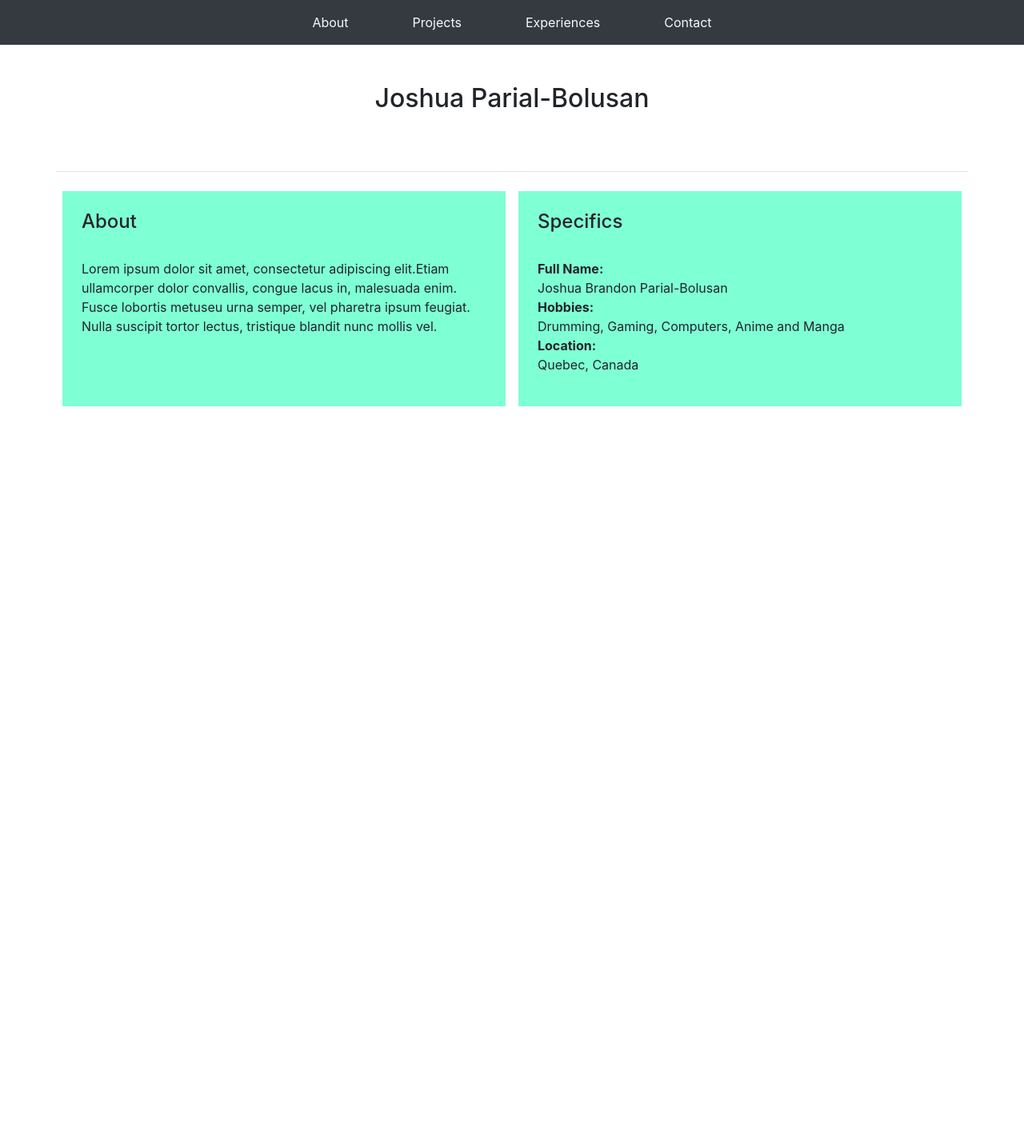
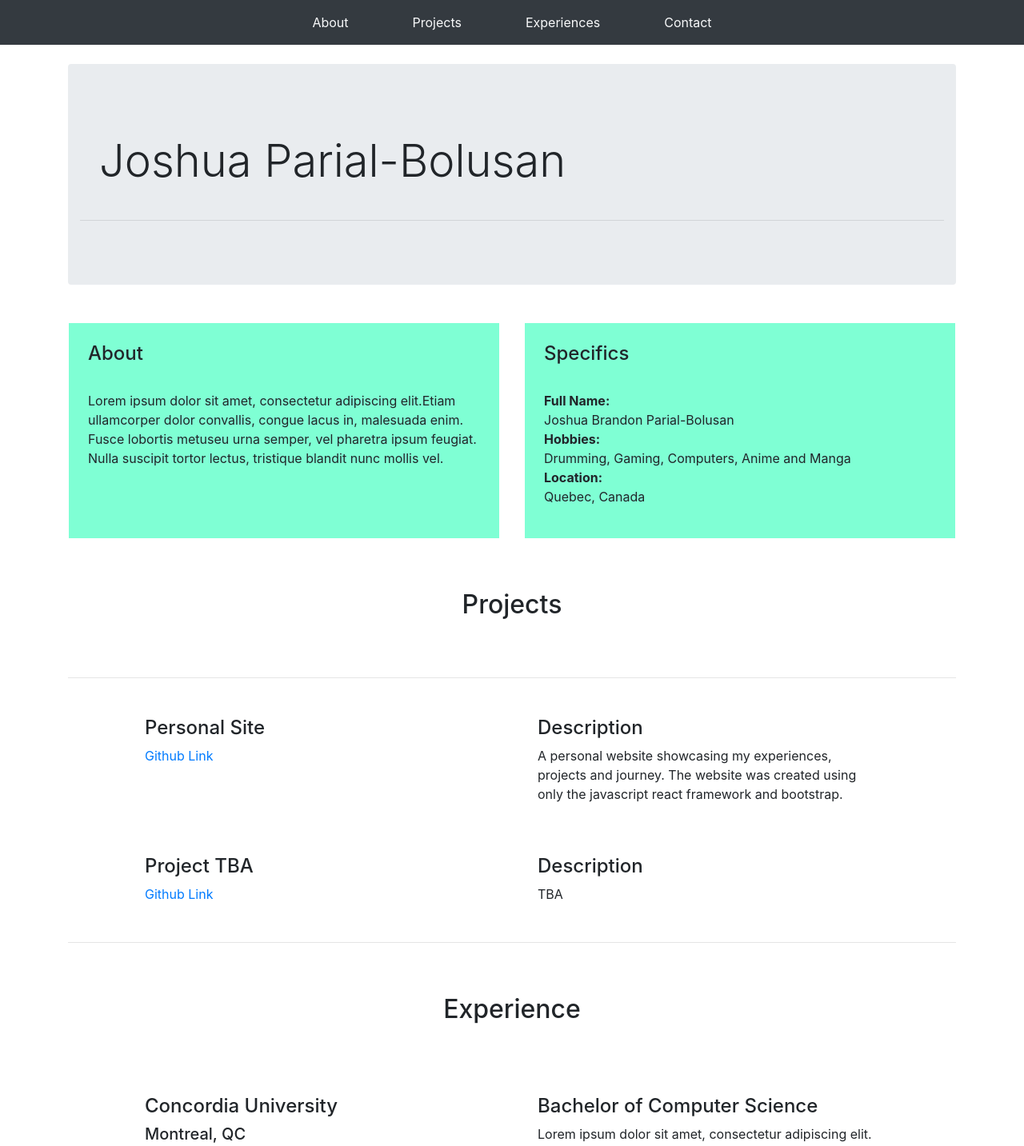
Before and after one commit to PBMocha/react-personal-site, a React (Create React App) app: page / in a window 1280 px wide. Shown: the top 1433 px of the page at 80% size. Before the commit the page ends 800 px from the top, so only its background shows below. Built offline with nearby package versions, Linux system fonts and the light colour scheme.

Commit message:
Setup layout for scroll navigation

```diff
--- a/src/components/ExperienceTable.jsx
+++ b/src/components/ExperienceTable.jsx
@@ -12,7 +12,7 @@ function ExperienceTable (props) {
         }
 
         handleExperList(props.experiences);
-    });
+    }, [experiences]);
 
     return (
         <div>
--- a/src/components/NavBar.jsx
+++ b/src/components/NavBar.jsx
@@ -29,9 +29,13 @@ const Navigation = () => {
                     </ul>
                 </div>
             </nav>
+            <About />
+            <Projects />
+            <Experiences />
+            <Contact />
         {/* </div> */}
         {/* <div class="container"> */}
-            <Switch>
+            {/* <Switch>
 
                 <Route path='/projects'>
                     <Projects />
@@ -45,7 +49,7 @@ const Navigation = () => {
                 <Route path='/'>
                     <About />
                 </Route>
-            </Switch>
+            </Switch> */}
         {/* </div> */}
         </Router>
     );
--- a/src/pages/About.jsx
+++ b/src/pages/About.jsx
@@ -12,22 +12,22 @@ class About extends React.Component {
     render() {
         return (
                 <div class="container">
-                    <div class="row row-cols-1">
-                        <div class="col-sm m-5 d-flex justify-content-center">
-                            <h2>Joshua Parial-Bolusan</h2>
+                    <div class="jumbotron jumbotron-fluid mt-4 rounded">
+                        <div class="container">
+                            <h1 class="display-4 p-4">Joshua Parial-Bolusan</h1>
+                            <hr></hr>
                         </div>
-                        <hr></hr>
                     </div>
 
                     <div class="row">
-                        <div class="col-sm p-4 m-2 p-content">
+                        <div class="col-sm p-4 m-3 p-content">
                             <h4>About</h4>
                             <br />
                             <p>
                                 {aboutParagraph}
                             </p>
                         </div>
-                        <div class="col-sm p-4 m-2 p-content">
+                        <div class="col-sm p-4 m-3 p-content">
                             <h4>Specifics</h4>
                             <br />
                             <p>
--- a/src/pages/Contact.jsx
+++ b/src/pages/Contact.jsx
@@ -6,12 +6,11 @@ class Contact extends React.Component {
 
     render() {
         return (
-            <div class="container">
+            <div class="container my-4">
                 <div class="row">
-                        <div class="col-sm m-5 d-flex justify-content-center">
-                        <h2>Contact</h2>
-
-                        </div>
+                    <div class="col-sm m-5 d-flex justify-content-center">
+                    <h2>Contact</h2>
+                    </div>
                 </div>
                 <div class="row">
                     <div class="col-sm p-4 m-2 p-content">
--- a/src/pages/Experiences.jsx
+++ b/src/pages/Experiences.jsx
@@ -9,7 +9,8 @@ class Experience extends React.Component {
             experiences: [],
             skills: [],
         };
-        //this.setExperiences = this.setExperiences.bind(this);
+        this.setExperiences = this.setExperiences.bind(this);
+        this.getEducation = this.getEducation.bind(this);
     }
 
     componentDidMount() {
@@ -18,7 +19,9 @@ class Experience extends React.Component {
 
     setExperiences() {
         let education = this.getEducation();
-        let _experiences = this.getEducation().concat(this.getProfessional());
+        let _experiences = education.concat(this.getProfessional());
+
+        console.log(education);
 
         this.setState({
             experiences: _experiences
@@ -82,8 +85,8 @@ class Experience extends React.Component {
 
     render() {
 
-        const experience_list = this.state.experiences;
-        //console.log(experience_list);
+        //const experience_list = this.state.experiences;
+        console.log(this.state.experiences);
         return (
             <div class="container">
                 <div class="row">
@@ -92,7 +95,7 @@ class Experience extends React.Component {
                     </div>
                     <hr></hr>
                 </div>
-                <ExperienceTable experiences={experience_list}/>
+                <ExperienceTable experiences={this.state.experiences}/>
                 <hr></hr>
 
             </div>);
```
